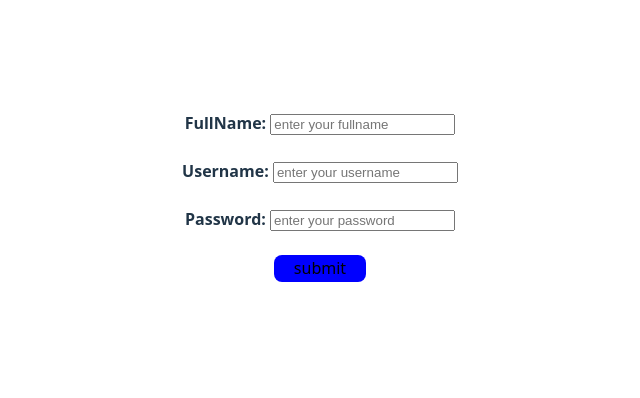
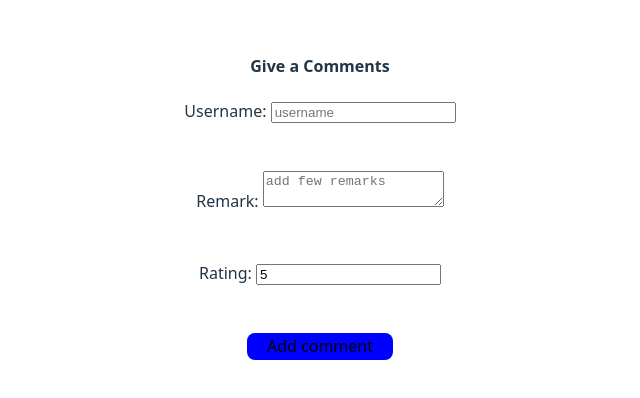
Before and after one commit to Sakshiparihar46/LearningReact, a React (Vite) app in the folder basic-react-app/: page / in a window 1280 px wide. Shown: the part 204-602 px from the top of the page, without its empty margins (320-960 px from the left). Built offline with nearby package versions, Linux system fonts and the light colour scheme.

Commit message:
show comments on form

```diff
--- a/basic-react-app/src/App.jsx
+++ b/basic-react-app/src/App.jsx
@@ -7,13 +7,14 @@
 import Ticket from './Ticket.jsx'
 import {sum} from "./helper"
 import Form from "./form.jsx"
+import CommentsForm from './commentsForm.jsx'
 function App() {
 //   let winCondition=(ticket)=>{
 //     return ticket.every((num)=>num===ticket[0]);
 //   }
   return (
     <>
-      <Form/>
+      <CommentsForm/>
     </>
 
   )
--- a/basic-react-app/src/commentsForm.jsx
+++ b/basic-react-app/src/commentsForm.jsx
@@ -0,0 +1,38 @@
+import{useState} from "react";
+export default function CommentsForm(){
+    let[formData,setFormData]=useState({
+        username:"",
+        remarks:"",
+        rating:5
+    });
+
+    let handleInputchange=(event)=>{
+        setFormData((currData)=>{
+            return {...currData,[event.target.name]:event.target.value}
+        });
+    };
+
+    let handleSubmit=(event)=>{
+        console.log(formData);
+        event.preventDefault();
+        setFormData({
+            username:"",
+            remarks:"",
+            rating:5}
+        );
+    }
+    return <div>
+        <h4>Give a Comments</h4>
+
+        <form onSubmit={handleSubmit}>
+            <label htmlFor="username">Username: </label>
+            <input type="text" placeholder="username" value={formData.username} onChange={handleInputchange} id="username" name="username"/>
+            <br /><br /><br />
+            <label htmlFor="remarks">Remark: </label>
+            <textarea name="remarks" placeholder="add few remarks" value={formData.remarks} onChange={handleInputchange} id="remark"></textarea><br /><br /><br />
+            <label htmlFor="rating">Rating: </label>
+            <input type="text" placeholder="rating" value={formData.rating} onChange={handleInputchange} id="rating" name="rating"/><br /><br /><br />
+            <button type="submit">Add comment</button>
+        </form>
+    </div>
+}
```
